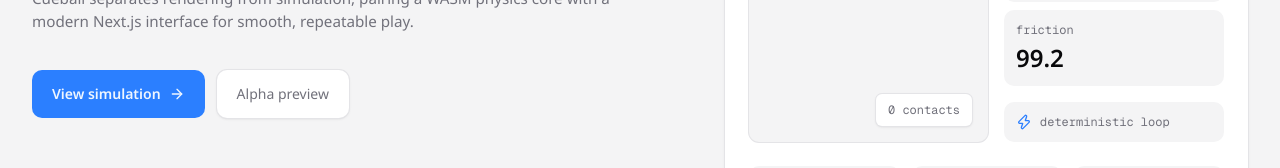
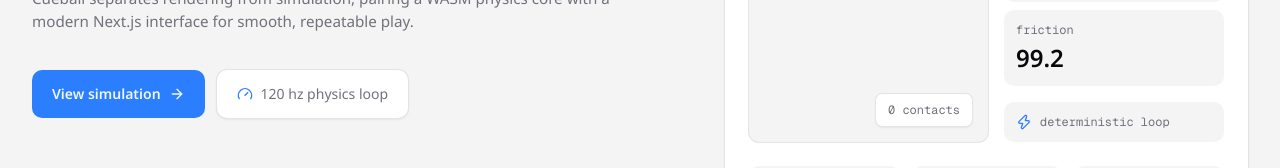
Before and after one commit to thesushilsharma/cueball, a Next.js app: page / in a window 1280 px wide. Shown: the part 543-711 px from the top of the page. Built offline with nearby package versions, Linux system fonts and the light colour scheme; a web font is replaced by a local one.

Commit message:
adjustment ui ux

```diff
--- a/src/app/page.tsx
+++ b/src/app/page.tsx
@@ -1,4 +1,4 @@
-import { ArrowRight, CircleDot } from "lucide-react";
+import { ArrowRight, CircleDot, Gauge } from "lucide-react";
 import { SimulationDemo } from "@/components/simulation-demo";
 import { GithubLight } from "@/components/ui/svgs/githubLight";
 
@@ -51,8 +51,9 @@
                 View simulation
                 <ArrowRight className="size-4" aria-hidden="true" />
               </a>
-              <div className="inline-flex h-12 items-center justify-center rounded-[10px] bg-card px-5 text-muted-foreground text-sm shadow-sm ring-1 ring-border">
-                Alpha preview
+              <div className="inline-flex h-12 items-center justify-center gap-2 rounded-[10px] bg-card px-5 text-muted-foreground text-sm shadow-sm ring-1 ring-border">
+                <Gauge className="size-4 text-primary" aria-hidden="true" />
+                120 hz physics loop
               </div>
             </div>
           </div>
```
